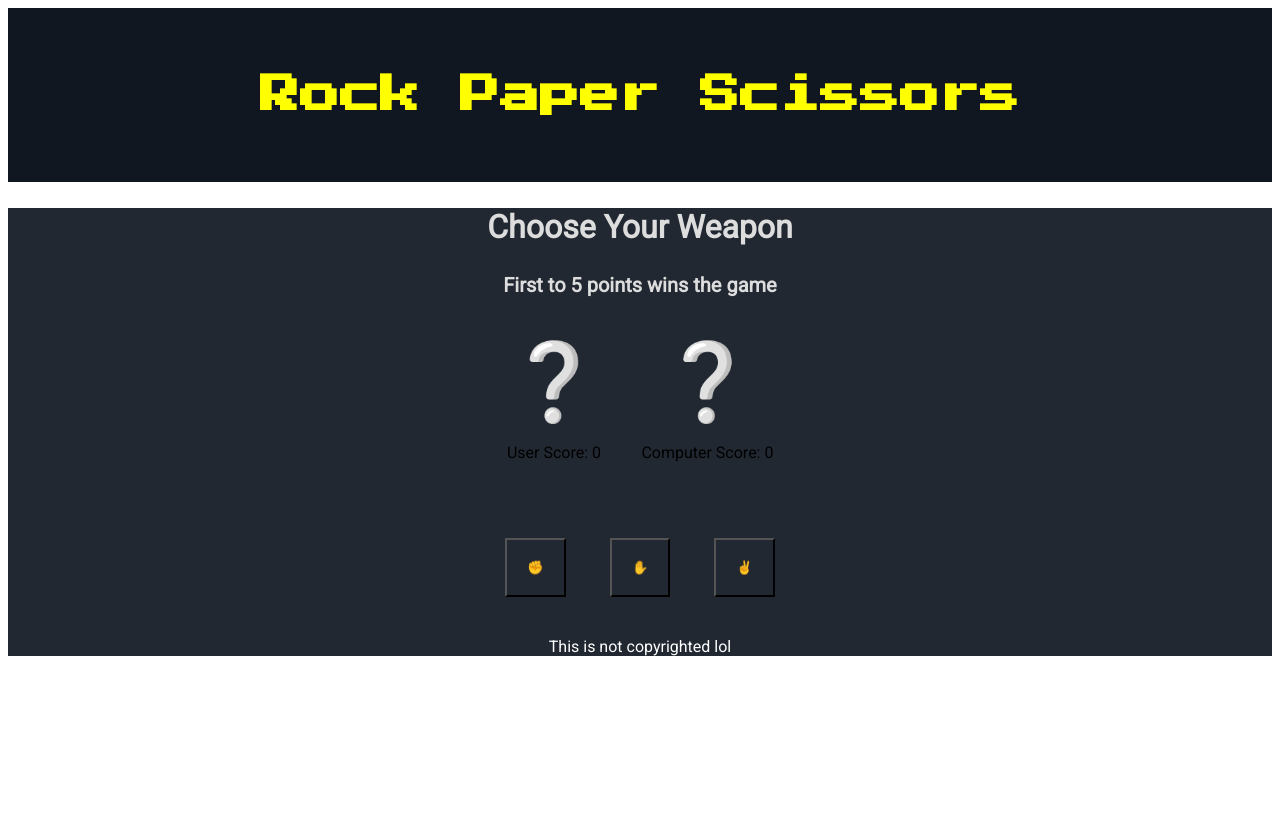
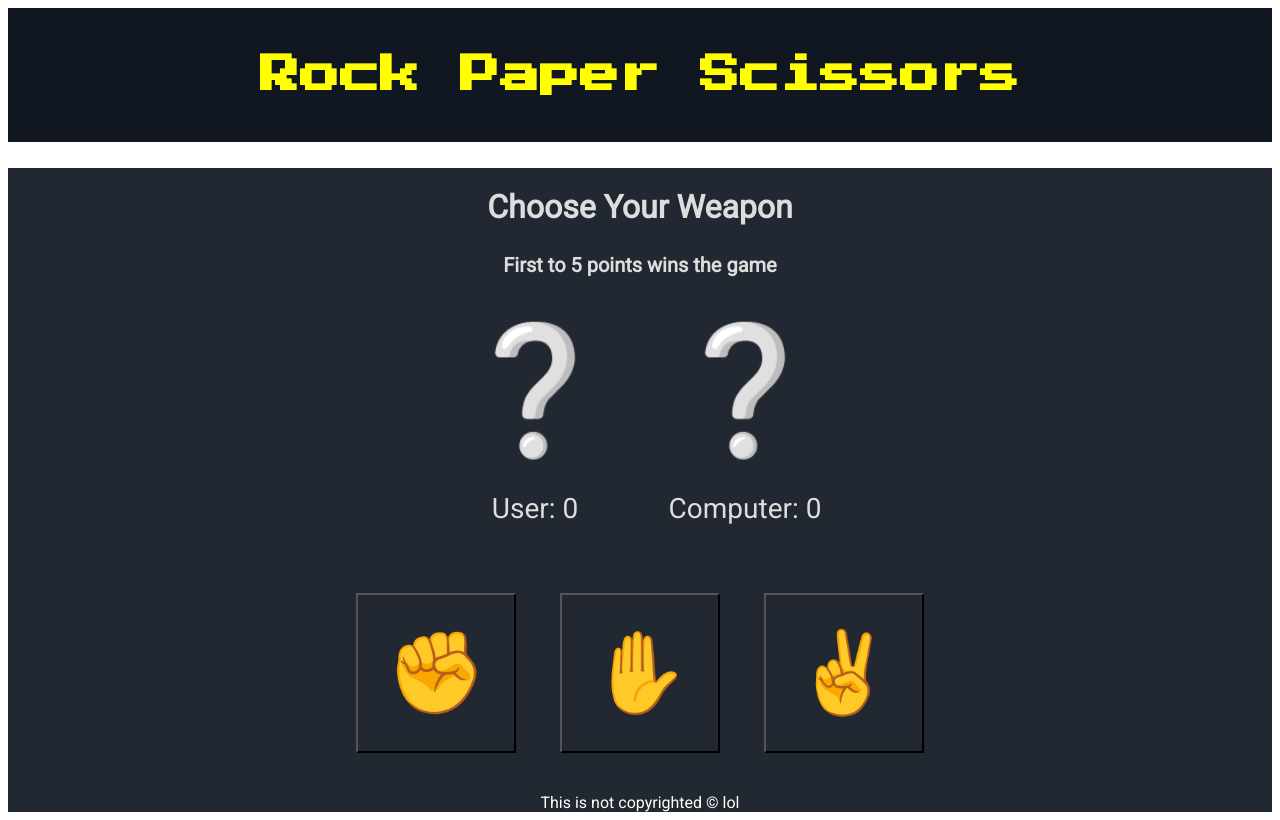
Before and after one commit to jamieolsen12/odin-rock-paper-scissors, a plain HTML site: page index.html in a window 1280 px wide. Drawn offline with Linux system fonts and the light colour scheme.

Commit message:
Add styling and spacing to make page more compact and scrolling unneccessary. Change scoreboard to show 'User: 0 Computer: 0' instead of 'User Score: 0 Computer Score: 0'

```diff
--- a/app.js
+++ b/app.js
@@ -147,8 +147,8 @@ function checkWinner() {
 
 // update scoreboard using string literals
 function updateScoreboard() {
-    userScoreDisplay.textContent = `User Score: ${userScore}`;
-    computerScoreDisplay.textContent = `Computer Score: ${computerScore}`;
+    userScoreDisplay.textContent = `User: ${userScore}`;
+    computerScoreDisplay.textContent = `Computer: ${computerScore}`;
 }
 
 // return emoji to display based on choice, for display
--- a/index.html
+++ b/index.html
@@ -25,12 +25,12 @@
 
             <div class="score-box" id="user-score-box">
                 <div class="user-choice-display">❔</div>
-                <p class="user-score-text">User Score: 0</p>
+                <p class="score-text user-score-text">User: 0</p>
             </div>
 
             <div class="score-box" id="computer-score-box">
                 <div class="computer-choice-display">❔</div>
-                <p class="computer-score-text">Computer Score: 0</p>
+                <p class="score-text computer-score-text">Computer: 0</p>
             </div>
         </div>
 
@@ -41,7 +41,7 @@
             <button class="choice-button" id="scissors">✌️</button>
         </div>
 
-        <footer class="footer">This is not copyrighted lol</footer>
+        <footer class="footer">This is not copyrighted © lol</footer>
 
     </main>
 
--- a/styles.css
+++ b/styles.css
@@ -5,7 +5,7 @@ header {
     background-color: #111720;
     color: yellow;
     margin: 0px 0px 0px 0px;
-    padding: 40px;
+    padding: 20px;
     font-family: 'Press Start 2P', cursive;
     font-size: 20px;
 }
@@ -14,15 +14,15 @@ main {
     text-align: center;
     background-color:  #222831;
     font-family: 'Roboto', sans-serif;
+    color: #ddd;
 }
 
 h2 {
-    color: #ddd;
+    padding-top: 20px;
     font-size: 32px;
 }
 
 h3 {
-    color: #ddd;
     font-size: 20px;
 }
 
@@ -33,21 +33,29 @@ h3 {
 }
 
 .user-choice-display, .computer-choice-display {
-    font-size: 76px;
+    font-size: 125px;
 }
 
 .score-box {
     padding: 20px;
+    width: 170px;
+}
+
+.score-text {
+    font-size: 28px;
 }
 
 .choice-buttons-row {
-    padding: 20px;
+    padding: 0 20px 20px 20px;
 }
 
 .choice-button {
     padding: 20px;
     margin: 20px;
     background-color: #222831;
+    height: 160px;
+    width: 160px;
+    font-size: 80px;
 }
 
 
```
